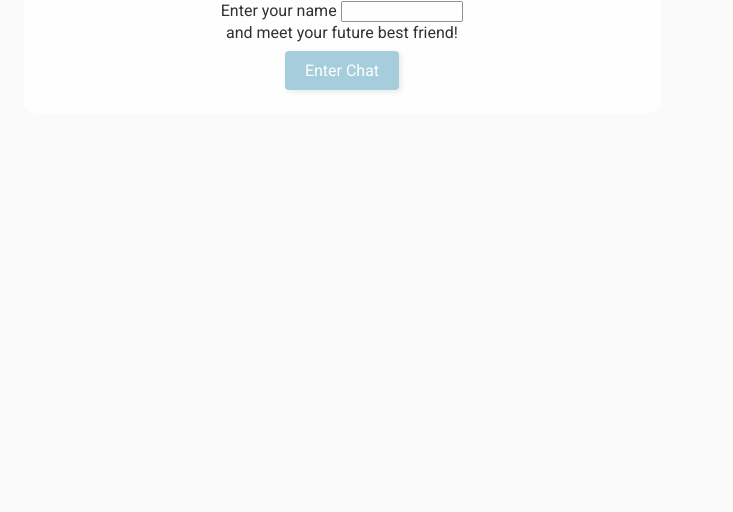
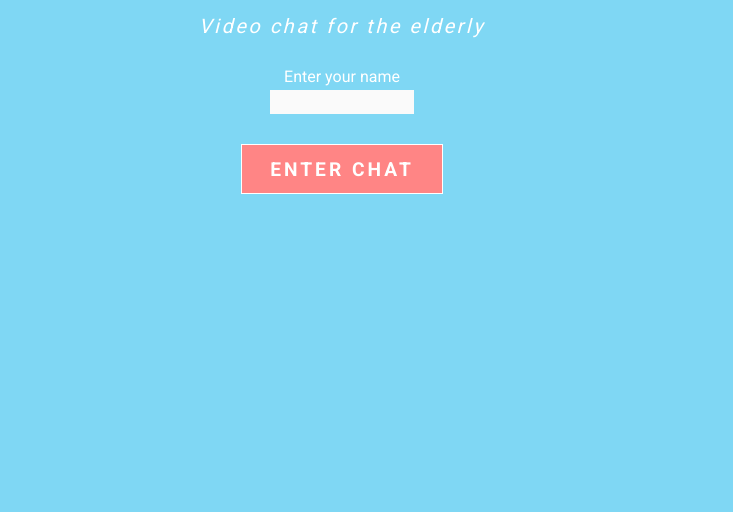
Before and after one commit to rubydong/elder.ly, a website: page index.html in a window 1280 px wide. Shown: the part 304-816 px from the top of the page, without its empty margins (298-1031 px from the left). Drawn offline with Linux system fonts and the light colour scheme.

Commit message:
Home styling

```diff
--- a/index.html
+++ b/index.html
@@ -8,11 +8,10 @@
 
 <body id="welcome">
     <div id="welcomeWords">
-        <h1>Welcome to Elder.ly!</h1>
-        This is a video chat website made specifically for the elderly. <br/>
-        <div class="enterName">Enter your name <input type="text" name="name"></div>
-        and meet your future best friend! <p/>
-        <a id="enter" href="/chat">Enter Chat</a>
+        <h1>ELDER.LY</h1>
+        <p id = "tagline">Video chat for the elderly</p> <br/>
+        <div class="enterName">Enter your name <br/><input type="text" name="name"></div> <br/><br/>
+        <span id="enter">ENTER CHAT</span>
     </div>
 </body>
 
--- a/public/design.css
+++ b/public/design.css
@@ -3,7 +3,6 @@ body {
   display: flex;
   flex-flow: column nowrap;
   background-color: #fafafa;
-  margin: 3px;
 }
 
 .vid-container {
@@ -11,6 +10,7 @@ body {
   flex: 1;
   width: 100%;
   background-color: #fafafa;
+  padding: 2px;
 }
 
 @media only screen and (max-width: 900px) {
@@ -113,6 +113,7 @@ img {
   flex: 1;
   flex-flow: row nowrap;
   height: 100%;
+  padding: 2px;
 }
 
 .suggestions {
@@ -228,12 +229,12 @@ img {
   height: 0;
   border-style: solid;
   border-width: 15px 10px 0 0;
-  border-color: #90C3D4 transparent transparent transparent;
+  border-color: #7fd7f4 transparent transparent transparent;
 }
 
 .right .msg .msg_inner {
   border-radius: 4px 0 4px 4px;
   box-shadow: -2px 2px 5px rgba(0, 0, 0, 0.1);
   text-align: right;
-  background-color: #90C3D4;
+  background-color: #7fd7f4;
 }
--- a/public/main.css
+++ b/public/main.css
@@ -12,40 +12,58 @@ video {
 #welcome {
     text-align: center;
     line-height: 22px;
-    /* background-image: url("elderlybw.jpg");
-    background-size: cover;
-    background-repeat: no-repeat; */
-    /* font-size: 22px; */
+    background: #7fd7f4;
 }
 
-#welcome a{
+#enter {
     text-decoration: none;
     color: #fff;
-    background-color: #90C3D4;
-    padding: 10px 20px;
-    border-radius: 4px;
-    box-shadow: 2px 2px 5px rgba(0, 0, 0, 0.1);
+    background-color: #FF8585;
+    padding: 12.5px 28px;
+    margin-top: 20px;
+    letter-spacing: 3px;
+    font-weight: 550;
+    font-size: 120%;
+    border-style: solid;
+    border-width: 1px;
+    border-color: white;
 }
 
 #welcome input[type="text"] {
     width: 30%;
+    background-color: #fafafa;
+    border-width: 0px;
+    width: 140px;
+    height: 22px;
 }
 
 .enterName {
     width: 60%;
     margin: 0 auto;
+    line-height: 25px;
 }
 
 #welcomeWords {
-    background-color: white;
-    opacity: 0.8;
     width: 50%;
     margin: auto;
-    margin-top: 15%;
+    margin-top: 10%;
     border-radius: 10px;
     padding: 15px 0;
+    color: white;
 }
 
 #welcomeWords h1 {
     line-height: 30px;
+    letter-spacing: 33px;
+    color: white;
+    font-size: 650%;
+    font-weight: bold;
+    text-align: center;
 }
+
+#tagline {
+  font-style: italic;
+  font-size: 125%;
+  letter-spacing: 2.5px;
+  margin: 5px 0;
+}
```
